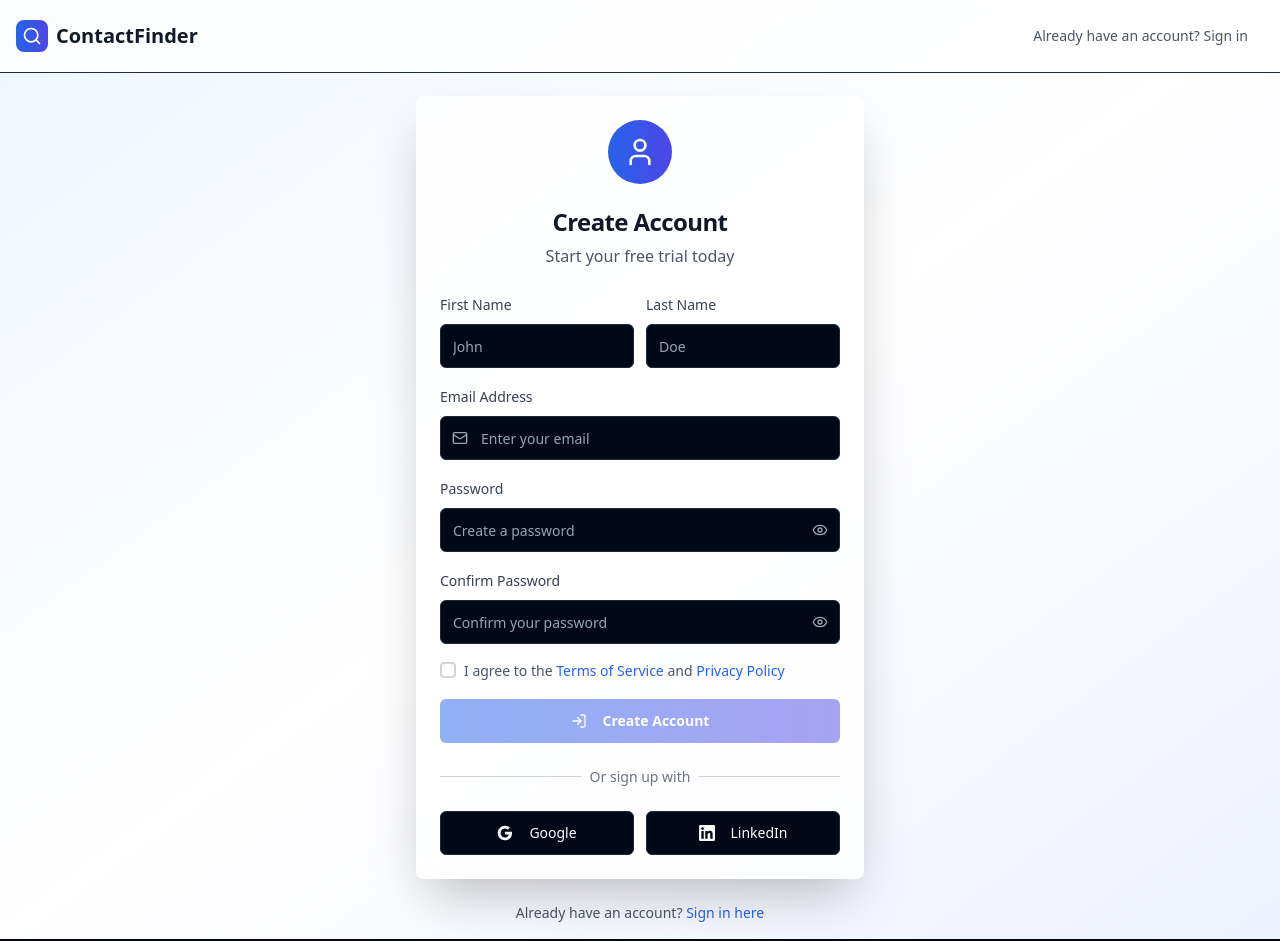
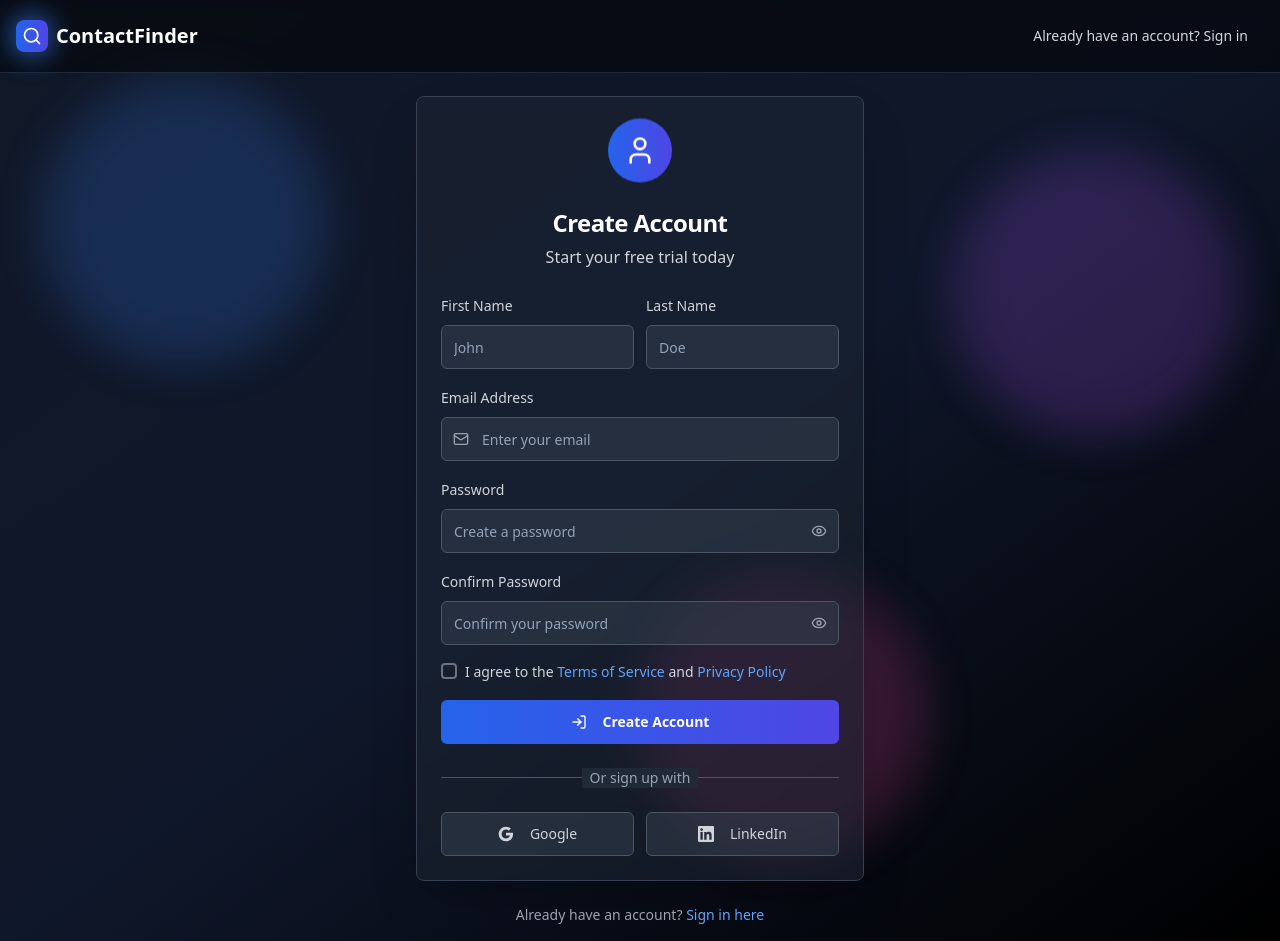
Before and after one commit to Yash-1001/ContactFinder, a React (Vite) app: page /signup in a window 1280 px wide. Built offline with nearby package versions, Linux system fonts and the light colour scheme.

Commit message:
Update signup and index pages theme
Apply dark theme and animations to signup and index pages.

```diff
--- a/src/pages/Signup.tsx
+++ b/src/pages/Signup.tsx
@@ -38,39 +38,46 @@ const Signup = () => {
   };
 
   return (
-    <div className="min-h-screen bg-gradient-to-br from-blue-50 via-white to-indigo-50 flex items-center justify-center p-4">
+    <div className="min-h-screen bg-gradient-to-br from-gray-900 via-slate-900 to-black text-white flex items-center justify-center p-4 relative overflow-hidden">
+      {/* Animated background elements */}
+      <div className="absolute inset-0 opacity-20">
+        <div className="absolute top-20 left-10 w-72 h-72 bg-blue-500 rounded-full mix-blend-multiply filter blur-xl animate-float"></div>
+        <div className="absolute top-40 right-10 w-72 h-72 bg-purple-500 rounded-full mix-blend-multiply filter blur-xl animate-float" style={{ animationDelay: '1s' }}></div>
+        <div className="absolute bottom-20 left-1/2 w-72 h-72 bg-pink-500 rounded-full mix-blend-multiply filter blur-xl animate-float" style={{ animationDelay: '2s' }}></div>
+      </div>
+
       {/* Header */}
-      <div className="absolute top-0 left-0 right-0 border-b bg-white/80 backdrop-blur-sm">
+      <div className="absolute top-0 left-0 right-0 border-b border-gray-800 bg-black/50 backdrop-blur-sm animate-fade-in">
         <div className="container mx-auto px-4 py-4 flex justify-between items-center">
-          <Link to="/" className="flex items-center space-x-2">
-            <div className="w-8 h-8 bg-gradient-to-r from-blue-600 to-indigo-600 rounded-lg flex items-center justify-center">
+          <Link to="/" className="flex items-center space-x-2 hover:scale-105 transition-transform">
+            <div className="w-8 h-8 bg-gradient-to-r from-blue-600 to-indigo-600 rounded-lg flex items-center justify-center animate-glow">
               <Search className="w-5 h-5 text-white" />
             </div>
-            <h1 className="text-xl font-bold text-gray-900">ContactFinder</h1>
+            <h1 className="text-xl font-bold text-white">ContactFinder</h1>
           </Link>
           <Link to="/login">
-            <Button variant="ghost" className="text-gray-600 hover:text-blue-600">
+            <Button variant="ghost" className="text-gray-300 hover:text-blue-400 hover:bg-gray-800 transition-all">
               Already have an account? Sign in
             </Button>
           </Link>
         </div>
       </div>
 
-      <div className="w-full max-w-md pt-20">
-        <Card className="shadow-2xl border-0 bg-white/80 backdrop-blur-sm">
+      <div className="w-full max-w-md pt-20 relative z-10">
+        <Card className="shadow-2xl border border-gray-700 bg-gray-800/50 backdrop-blur-sm animate-slide-up">
           <CardHeader className="text-center pb-6">
-            <div className="w-16 h-16 bg-gradient-to-r from-blue-600 to-indigo-600 rounded-full mx-auto mb-4 flex items-center justify-center">
+            <div className="w-16 h-16 bg-gradient-to-r from-blue-600 to-indigo-600 rounded-full mx-auto mb-4 flex items-center justify-center animate-float">
               <User className="w-8 h-8 text-white" />
             </div>
-            <CardTitle className="text-2xl font-bold text-gray-900">Create Account</CardTitle>
-            <p className="text-gray-600 mt-2">Start your free trial today</p>
+            <CardTitle className="text-2xl font-bold text-white animate-fade-in" style={{ animationDelay: '0.2s' }}>Create Account</CardTitle>
+            <p className="text-gray-300 mt-2 animate-fade-in" style={{ animationDelay: '0.4s' }}>Start your free trial today</p>
           </CardHeader>
 
           <CardContent className="space-y-6">
             <form onSubmit={handleSignup} className="space-y-4">
-              <div className="grid grid-cols-2 gap-3">
+              <div className="grid grid-cols-2 gap-3 animate-slide-up" style={{ animationDelay: '0.6s' }}>
                 <div className="space-y-2">
-                  <Label htmlFor="firstName" className="text-sm font-medium text-gray-700">
+                  <Label htmlFor="firstName" className="text-sm font-medium text-gray-300">
                     First Name
                   </Label>
                   <Input
@@ -79,12 +86,12 @@ const Signup = () => {
                     placeholder="John"
                     value={formData.firstName}
                     onChange={(e) => handleInputChange("firstName", e.target.value)}
-                    className="h-11"
+                    className="h-11 bg-gray-700/50 border-gray-600 text-white placeholder-gray-400 focus:border-blue-500 transition-all"
                     required
                   />
                 </div>
                 <div className="space-y-2">
-                  <Label htmlFor="lastName" className="text-sm font-medium text-gray-700">
+                  <Label htmlFor="lastName" className="text-sm font-medium text-gray-300">
                     Last Name
                   </Label>
                   <Input
@@ -93,14 +100,14 @@ const Signup = () => {
                     placeholder="Doe"
                     value={formData.lastName}
                     onChange={(e) => handleInputChange("lastName", e.target.value)}
-                    className="h-11"
+                    className="h-11 bg-gray-700/50 border-gray-600 text-white placeholder-gray-400 focus:border-blue-500 transition-all"
                     required
                   />
                 </div>
               </div>
 
-              <div className="space-y-2">
-                <Label htmlFor="email" className="text-sm font-medium text-gray-700">
+              <div className="space-y-2 animate-slide-up" style={{ animationDelay: '0.8s' }}>
+                <Label htmlFor="email" className="text-sm font-medium text-gray-300">
                   Email Address
                 </Label>
                 <div className="relative">
@@ -111,14 +118,14 @@ const Signup = () => {
                     placeholder="Enter your email"
                     value={formData.email}
                     onChange={(e) => handleInputChange("email", e.target.value)}
-                    className="pl-10 h-11"
+                    className="pl-10 h-11 bg-gray-700/50 border-gray-600 text-white placeholder-gray-400 focus:border-blue-500 transition-all"
                     required
                   />
                 </div>
               </div>
 
-              <div className="space-y-2">
-                <Label htmlFor="password" className="text-sm font-medium text-gray-700">
+              <div className="space-y-2 animate-slide-up" style={{ animationDelay: '1s' }}>
+                <Label htmlFor="password" className="text-sm font-medium text-gray-300">
                   Password
                 </Label>
                 <div className="relative">
@@ -128,21 +135,21 @@ const Signup = () => {
                     placeholder="Create a password"
                     value={formData.password}
                     onChange={(e) => handleInputChange("password", e.target.value)}
-                    className="pr-10 h-11"
+                    className="pr-10 h-11 bg-gray-700/50 border-gray-600 text-white placeholder-gray-400 focus:border-blue-500 transition-all"
                     required
                   />
                   <button
                     type="button"
                     onClick={() => setShowPassword(!showPassword)}
-                    className="absolute right-3 top-1/2 transform -translate-y-1/2 text-gray-400 hover:text-gray-600"
+                    className="absolute right-3 top-1/2 transform -translate-y-1/2 text-gray-400 hover:text-blue-400 transition-colors"
                   >
                     {showPassword ? <EyeOff className="w-4 h-4" /> : <Eye className="w-4 h-4" />}
                   </button>
                 </div>
               </div>
 
-              <div className="space-y-2">
-                <Label htmlFor="confirmPassword" className="text-sm font-medium text-gray-700">
+              <div className="space-y-2 animate-slide-up" style={{ animationDelay: '1.2s' }}>
+                <Label htmlFor="confirmPassword" className="text-sm font-medium text-gray-300">
                   Confirm Password
                 </Label>
                 <div className="relative">
@@ -152,38 +159,38 @@ const Signup = () => {
                     placeholder="Confirm your password"
                     value={formData.confirmPassword}
                     onChange={(e) => handleInputChange("confirmPassword", e.target.value)}
-                    className="pr-10 h-11"
+                    className="pr-10 h-11 bg-gray-700/50 border-gray-600 text-white placeholder-gray-400 focus:border-blue-500 transition-all"
                     required
                   />
                   <button
                     type="button"
                     onClick={() => setShowConfirmPassword(!showConfirmPassword)}
-                    className="absolute right-3 top-1/2 transform -translate-y-1/2 text-gray-400 hover:text-gray-600"
+                    className="absolute right-3 top-1/2 transform -translate-y-1/2 text-gray-400 hover:text-blue-400 transition-colors"
                   >
                     {showConfirmPassword ? <EyeOff className="w-4 h-4" /> : <Eye className="w-4 h-4" />}
                   </button>
                 </div>
               </div>
 
-              <div className="flex items-start space-x-2 text-sm">
+              <div className="flex items-start space-x-2 text-sm animate-fade-in" style={{ animationDelay: '1.4s' }}>
                 <button
                   type="button"
                   onClick={() => setAgreedToTerms(!agreedToTerms)}
-                  className={`flex-shrink-0 w-4 h-4 rounded border-2 flex items-center justify-center mt-0.5 ${
+                  className={`flex-shrink-0 w-4 h-4 rounded border-2 flex items-center justify-center mt-0.5 transition-all ${
                     agreedToTerms
                       ? 'bg-blue-600 border-blue-600 text-white'
-                      : 'border-gray-300 hover:border-blue-600'
+                      : 'border-gray-500 hover:border-blue-600'
                   }`}
                 >
                   {agreedToTerms && <Check className="w-3 h-3" />}
                 </button>
-                <label className="text-gray-600 leading-relaxed">
+                <label className="text-gray-300 leading-relaxed">
                   I agree to the{" "}
-                  <Link to="/terms" className="text-blue-600 hover:text-blue-700 font-medium">
+                  <Link to="/terms" className="text-blue-400 hover:text-blue-300 font-medium transition-colors">
                     Terms of Service
                   </Link>{" "}
                   and{" "}
-                  <Link to="/privacy" className="text-blue-600 hover:text-blue-700 font-medium">
+                  <Link to="/privacy" className="text-blue-400 hover:text-blue-300 font-medium transition-colors">
                     Privacy Policy
                   </Link>
                 </label>
@@ -192,7 +199,8 @@ const Signup = () => {
               <Button
                 type="submit"
                 disabled={isLoading || !agreedToTerms}
-                className="w-full h-11 bg-gradient-to-r from-blue-600 to-indigo-600 hover:from-blue-700 hover:to-indigo-700 text-white font-semibold disabled:opacity-50"
+                className="w-full h-11 bg-gradient-to-r from-blue-600 to-indigo-600 hover:from-blue-700 hover:to-indigo-700 text-white font-semibold hover:scale-105 transition-all animate-slide-up disabled:opacity-50"
+                style={{ animationDelay: '1.6s' }}
               >
                 {isLoading ? (
                   <>
@@ -208,17 +216,17 @@ const Signup = () => {
               </Button>
             </form>
 
-            <div className="relative">
+            <div className="relative animate-fade-in" style={{ animationDelay: '1.8s' }}>
               <div className="absolute inset-0 flex items-center">
-                <div className="w-full border-t border-gray-300"></div>
+                <div className="w-full border-t border-gray-600"></div>
               </div>
               <div className="relative flex justify-center text-sm">
-                <span className="px-2 bg-white text-gray-500">Or sign up with</span>
+                <span className="px-2 bg-gray-800 text-gray-400">Or sign up with</span>
               </div>
             </div>
 
-            <div className="grid grid-cols-2 gap-3">
-              <Button variant="outline" className="h-11">
+            <div className="grid grid-cols-2 gap-3 animate-slide-up" style={{ animationDelay: '2s' }}>
+              <Button variant="outline" className="h-11 border-gray-600 bg-gray-700/50 text-gray-300 hover:bg-gray-700 hover:text-white hover:border-blue-500 transition-all">
                 <svg className="w-5 h-5 mr-2" viewBox="0 0 24 24">
                   <path fill="currentColor" d="M22.56 12.25c0-.78-.07-1.53-.2-2.25H12v4.26h5.92c-.26 1.37-1.04 2.53-2.21 3.31v2.77h3.57c2.08-1.92 3.28-4.74 3.28-8.09z"/>
                   <path fill="currentColor" d="M12 23c2.97 0 5.46-.98 7.28-2.66l-3.57-2.77c-.98.66-2.23 1.06-3.71 1.06-2.86 0-5.29-1.93-6.16-4.53H2.18v2.84C3.99 20.53 7.7 23 12 23z"/>
@@ -227,7 +235,7 @@ const Signup = () => {
                 </svg>
                 Google
               </Button>
-              <Button variant="outline" className="h-11">
+              <Button variant="outline" className="h-11 border-gray-600 bg-gray-700/50 text-gray-300 hover:bg-gray-700 hover:text-white hover:border-blue-500 transition-all">
                 <svg className="w-5 h-5 mr-2" fill="currentColor" viewBox="0 0 24 24">
                   <path d="M20.447 20.452h-3.554v-5.569c0-1.328-.027-3.037-1.852-3.037-1.853 0-2.136 1.445-2.136 2.939v5.667H9.351V9h3.414v1.561h.046c.477-.9 1.637-1.85 3.37-1.85 3.601 0 4.267 2.37 4.267 5.455v6.286zM5.337 7.433c-1.144 0-2.063-.926-2.063-2.065 0-1.138.92-2.063 2.063-2.063 1.14 0 2.064.925 2.064 2.063 0 1.139-.925 2.065-2.064 2.065zm1.782 13.019H3.555V9h3.564v11.452zM22.225 0H1.771C.792 0 0 .774 0 1.729v20.542C0 23.227.792 24 1.771 24h20.451C23.2 24 24 23.227 24 22.271V1.729C24 .774 23.2 0 22.222 0h.003z"/>
                 </svg>
@@ -237,9 +245,9 @@ const Signup = () => {
           </CardContent>
         </Card>
 
-        <p className="text-center text-sm text-gray-600 mt-6">
+        <p className="text-center text-sm text-gray-400 mt-6 animate-fade-in" style={{ animationDelay: '2.2s' }}>
           Already have an account?{" "}
-          <Link to="/login" className="text-blue-600 hover:text-blue-700 font-medium">
+          <Link to="/login" className="text-blue-400 hover:text-blue-300 font-medium transition-colors">
             Sign in here
           </Link>
         </p>
```
Also changed, not shown: src/pages/Index.tsx (+61 -54 lines).
